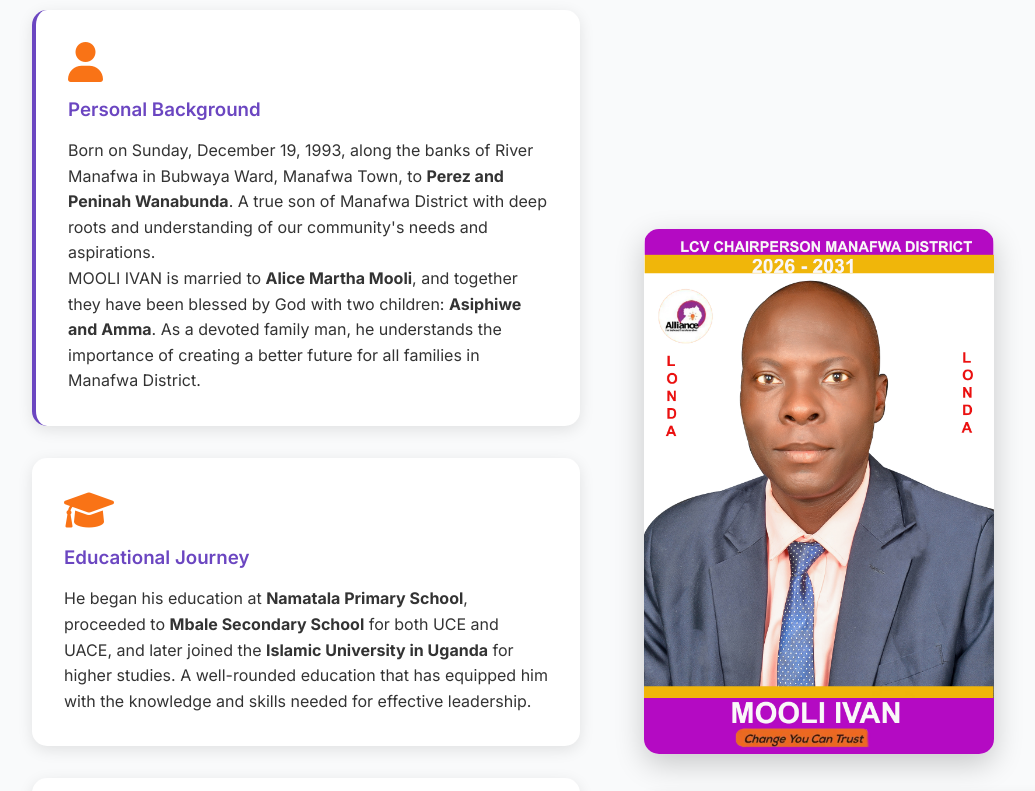
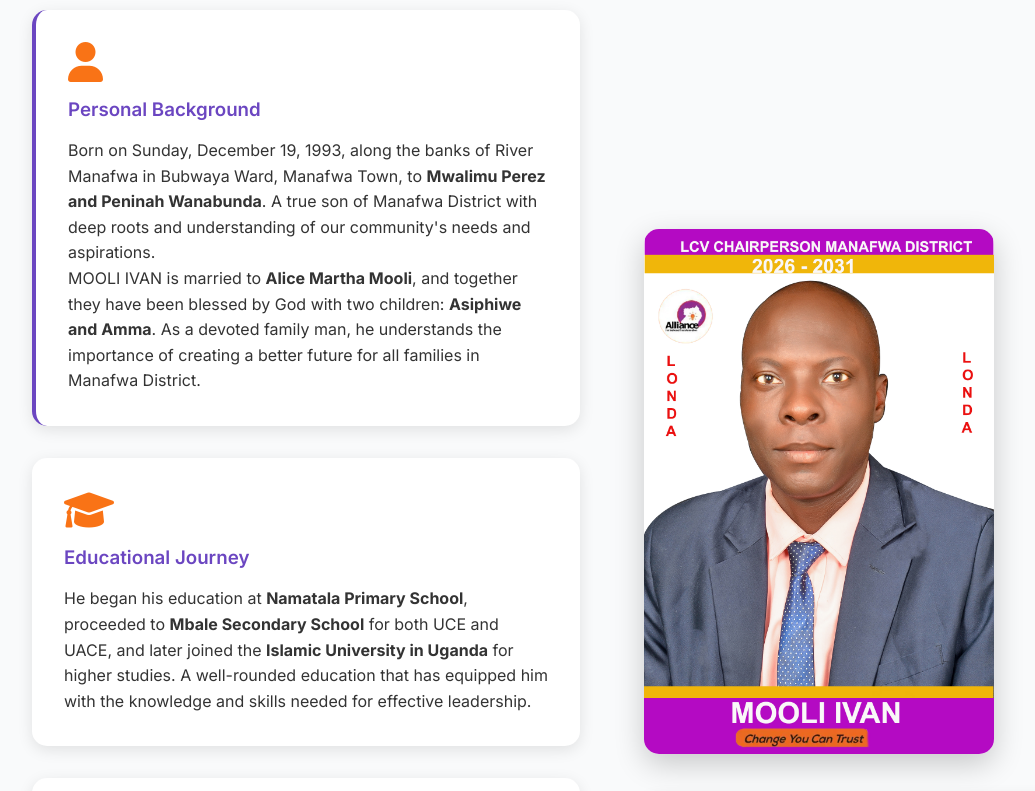
Before and after one commit to lawmwad123/mooliivan, a plain HTML site: page index.html in a window 1280 px wide. Shown: the part 1120-1911 px from the top of the page, without its empty margins (28-1063 px from the left). Drawn offline with Linux system fonts and the light colour scheme.

Commit message:
Update personal background in the 'About' section of index.html to include Mwalimu Perez's full name for clarity and accuracy.

```diff
--- a/index.html
+++ b/index.html
@@ -71,7 +71,8 @@
                     <div class="about-card biography">
                         <i class="fas fa-user"></i>
                         <h3>Personal Background</h3>
-                        <p>Born on Sunday, December 19, 1993, along the banks of River Manafwa in Bubwaya Ward, Manafwa Town, to <strong>Perez and Peninah Wanabunda</strong>. A true son of Manafwa District with deep roots and understanding of our community's needs and aspirations.</p>
+
+                        <p>Born on Sunday, December 19, 1993, along the banks of River Manafwa in Bubwaya Ward, Manafwa Town, to <strong>Mwalimu Perez and Peninah Wanabunda</strong>. A true son of Manafwa District with deep roots and understanding of our community's needs and aspirations.</p>
                         <p>MOOLI IVAN is married to <strong>Alice Martha Mooli</strong>, and together they have been blessed by God with two children: <strong>Asiphiwe and Amma</strong>. As a devoted family man, he understands the importance of creating a better future for all families in Manafwa District.</p>
                     </div>
                     <div class="about-card">
```
